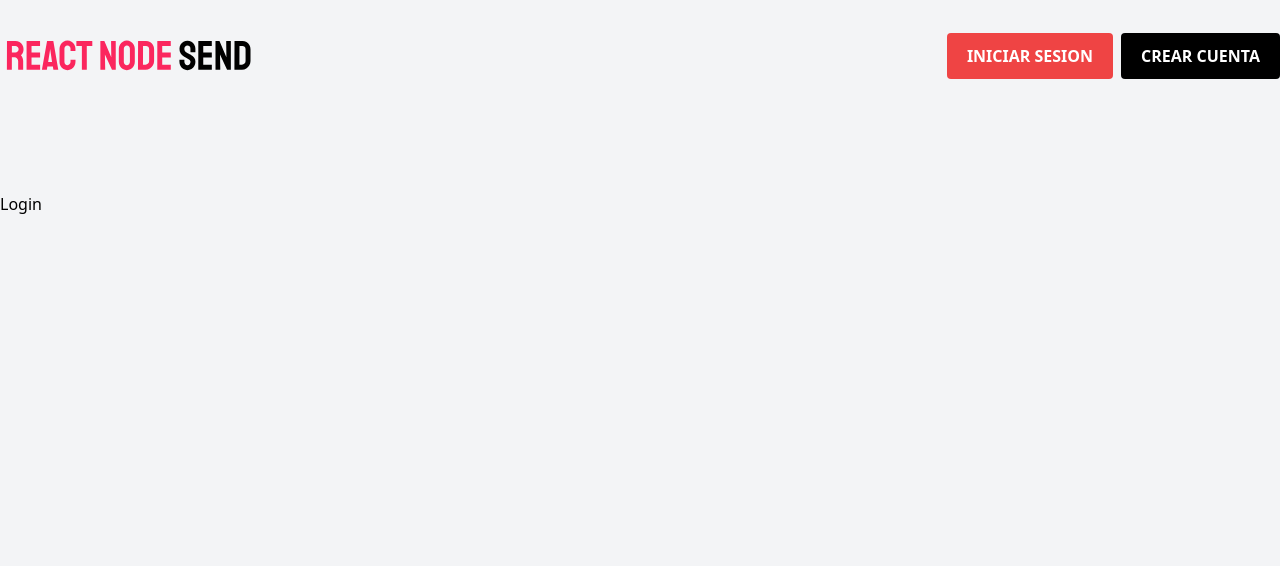
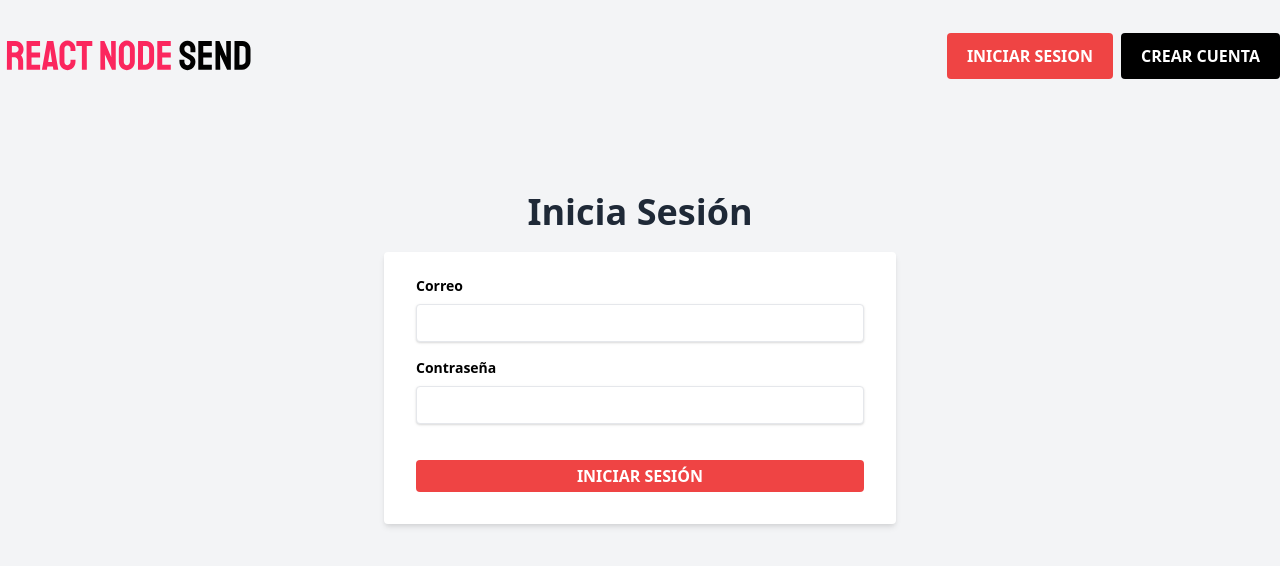
Before and after one commit to iamluisirias/nodesendfe, a Next.js app: page /login in a window 1280 px wide. Shown: the top 566 px of the page. Built offline with nearby package versions, Linux system fonts and the light colour scheme.

Commit message:
Validacion Registro y Login
Se añadió validación al formulario de registro y de login con dependencias de formik y yup.

```diff
--- /dev/null
+++ b/components/ErrorForm.js
@@ -0,0 +1,12 @@
+import React from 'react';
+
+const ErrorForm = ({ msg }) => {
+    return (
+        <div className="my-2 bg-gray-200 border-l-4 border-red-500 text-red-700 p-4 rounded">
+            <p className="font-bold">Error</p>
+            <p>{ msg }</p>
+        </div>
+    );
+};
+
+export default ErrorForm;
--- a/package.json
+++ b/package.json
@@ -8,8 +8,10 @@
     "start": "next start"
   },
   "dependencies": {
+    "formik": "^2.2.6",
     "next": "10.1.3",
     "react": "17.0.2",
-    "react-dom": "17.0.2"
+    "react-dom": "17.0.2",
+    "yup": "^0.32.9"
   }
 }
--- a/pages/login.js
+++ b/pages/login.js
@@ -1,10 +1,94 @@
 import React from 'react';
+import { useFormik } from 'formik';
 import Layout from '../components/Layout';
+import * as yup from 'yup'
+import ErrorForm from '../components/ErrorForm';
 
 const Home = () => {
+
+    const formik = useFormik({
+        initialValues: {
+            email: '',
+            password: ''
+        },
+
+        validationSchema: yup.object({
+            email: yup.string().required('Ingrese un correo').email('Correo no válido'),
+            password: yup.string().required('Ingrese su contraseña')
+        }),
+
+        onSubmit: datos => {
+            console.log(datos);
+        }
+    });
+
     return (
         <Layout>
-            <h1>Login</h1>
+            <div className="md:w-4/5 xl:w-3/5 mx-auto mb-32">
+                <h1
+                    className="text-4xl font-sans font-bold text-gray-800 text-center my-4"
+                >Inicia Sesión</h1>
+
+                <div className="flex justify-center mt-5">
+                    <div className="w-full max-w-lg">
+                        <form
+                            onSubmit={formik.handleSubmit}
+                            className="bg-white rounded shadow-md px-8 pt-6 pb-8 mb-4"
+                        >
+                            <div className="mb-4">
+                                <label
+                                    htmlFor="email"
+                                    className="block text-black text-sm font-bold mb-2"
+                                >Correo</label>
+                                <input
+                                    type="email"
+                                    className="shadow appereance-none border rounded w-full py-2 px-3 text-gray-700 leading-tight focus:outline-none focus:shadow-outline"
+                                    name="email"
+                                    id="email"
+                                    value={formik.values.email}
+                                    onChange={formik.handleChange}
+                                    onBlur={formik.handleBlur}
+                                />
+                            </div>
+
+                            {
+                                formik.touched.email && formik.errors.email ? (
+                                    <ErrorForm msg={formik.errors.email}/>
+                                ) : null
+                            }
+
+                            <div className="mb-4">
+                                <label
+                                    htmlFor="password"
+                                    className="block text-black text-sm font-bold mb-2"
+                                >Contraseña</label>
+                                <input
+                                    type="password"
+                                    className="shadow appereance-none border rounded w-full py-2 px-3 text-gray-700 leading-tight focus:outline-none focus:shadow-outline"
+                                    name="password"
+                                    id="password"
+                                    value={formik.values.password}
+                                    onChange={formik.handleChange}
+                                    onBlur={formik.handleBlur}
+
+                                />
+                            </div>
+
+                            {
+                                formik.touched.password && formik.errors.password ? (
+                                    <ErrorForm msg={formik.errors.password}/>
+                                ) : null
+                            }
+
+                            <input
+                                type="submit"
+                                value="Iniciar Sesión"
+                                className="bg-red-500 hover:bg-gray-900 w-full text-white uppercase font-bold py-1 rounded mt-5"
+                            />
+                        </form>
+                    </div>
+                </div>
+            </div>
         </Layout>
     );
 };
```
Also changed, not shown: pages/registro.js (+60 -3 lines), 1 other file (tests, documents, lock files or other folders).
